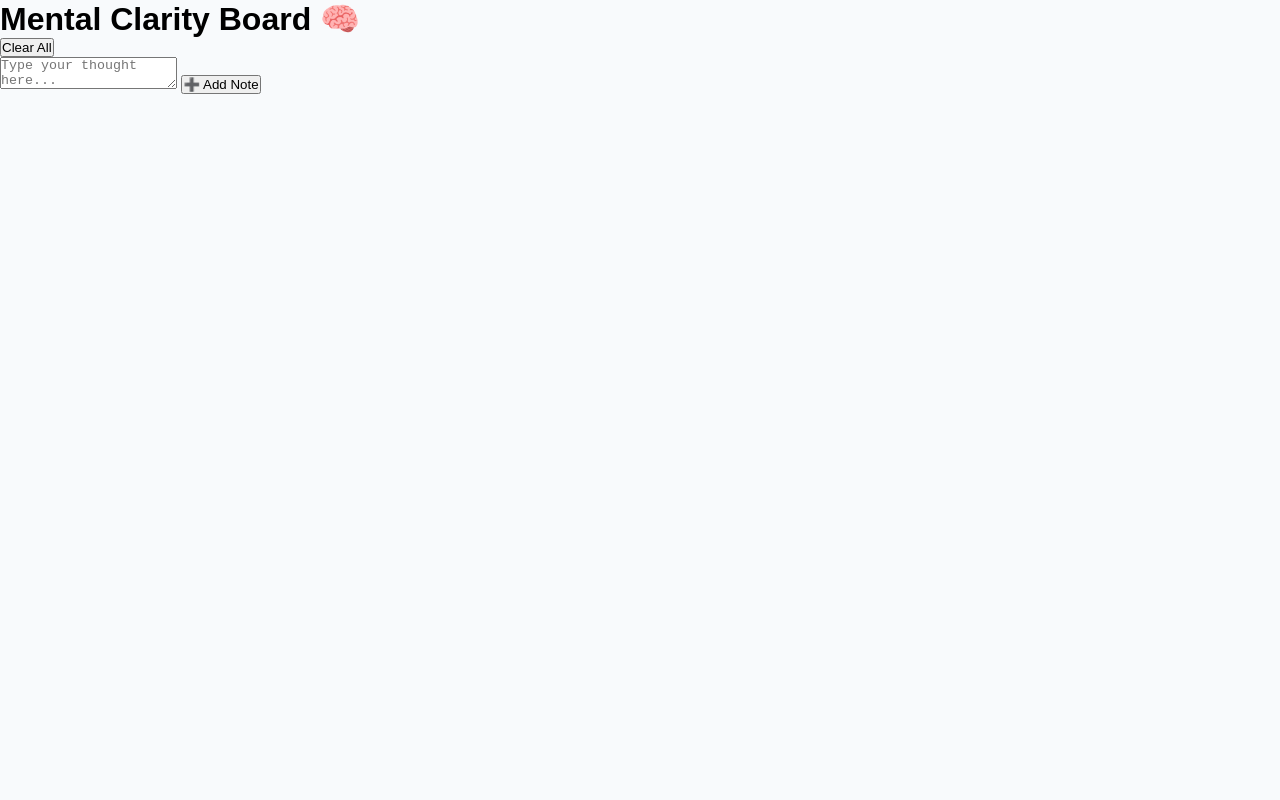
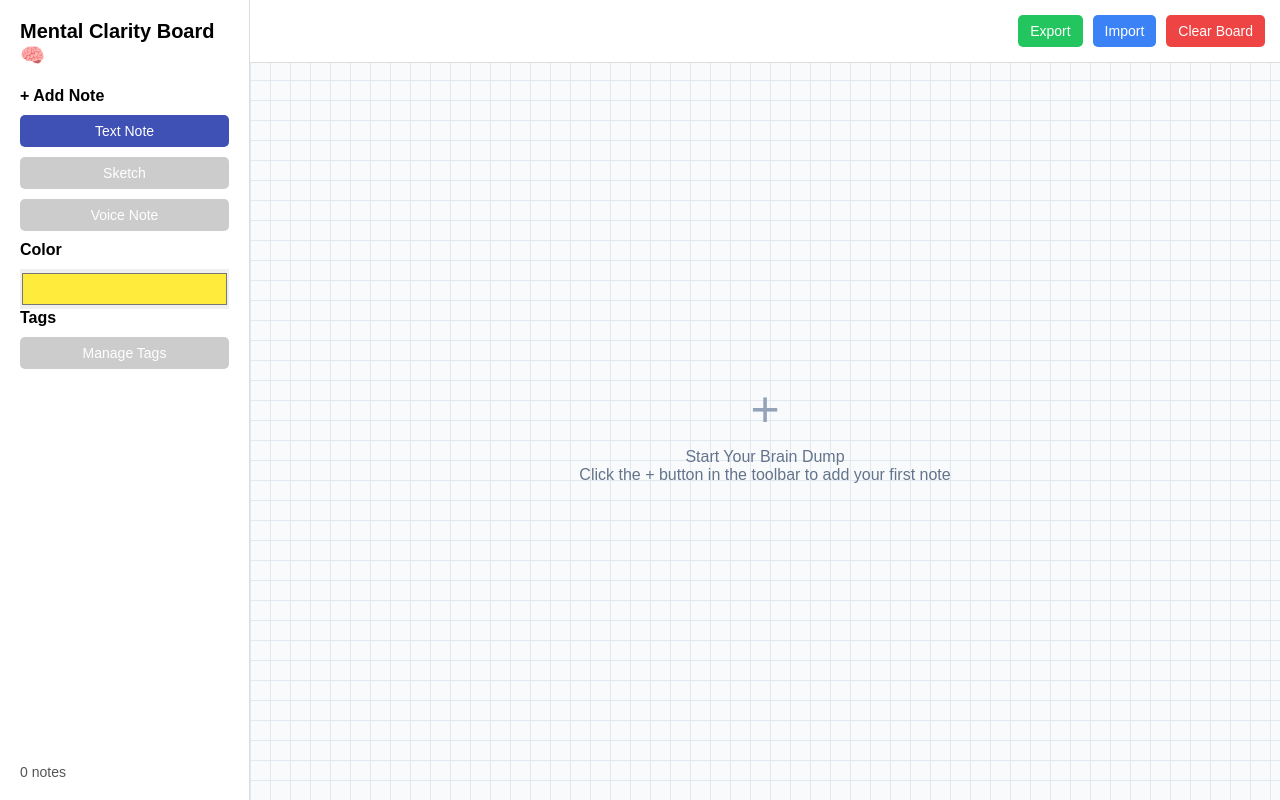
Before and after one commit to Callista021/mental-clarity-board, a plain HTML site: page index.html in a window 1280 px wide. Drawn offline with Linux system fonts and the light colour scheme.

Commit message:
Update index.html

```diff
--- a/index.html
+++ b/index.html
@@ -7,16 +7,47 @@
   <link rel="stylesheet" href="style.css" />
 </head>
 <body>
-  <header>
-    <h1>Mental Clarity Board 🧠</h1>
-    <button onclick="clearAllNotes()">Clear All</button>
-  </header>
+  <div class="container">
+    <aside class="sidebar">
+      <h2>Mental Clarity Board 🧠</h2>
+      <div class="add-note-section">
+        <h3>+ Add Note</h3>
+        <button onclick="addNote()">Text Note</button>
+        <button disabled>Sketch</button>
+        <button disabled>Voice Note</button>
+      </div>
 
-  <main>
-    <textarea id="noteInput" placeholder="Type your thought here..."></textarea>
-    <button onclick="addNote()">➕ Add Note</button>
-    <div id="notesContainer"></div>
-  </main>
+      <div class="color-section">
+        <h3>Color</h3>
+        <input type="color" id="colorPicker" value="#ffeb3b" title="Pick note color" />
+      </div>
+
+      <div class="tags-section">
+        <h3>Tags</h3>
+        <button disabled>Manage Tags</button>
+      </div>
+
+      <div class="notes-count">
+        <p id="notesCount">0 notes</p>
+      </div>
+    </aside>
+
+    <main class="board">
+      <div class="top-bar">
+        <button class="export-btn" onclick="exportNotes()">Export</button>
+        <button class="import-btn" disabled>Import</button>
+        <button class="clear-btn" onclick="clearAllNotes()">Clear Board</button>
+      </div>
+
+      <div id="notesContainer" class="notes-container">
+        <div class="start-prompt">
+          <div class="plus-icon">+</div>
+          <p>Start Your Brain Dump</p>
+          <span>Click the + button in the toolbar to add your first note</span>
+        </div>
+      </div>
+    </main>
+  </div>
 
   <script src="script.js"></script>
 </body>
```
